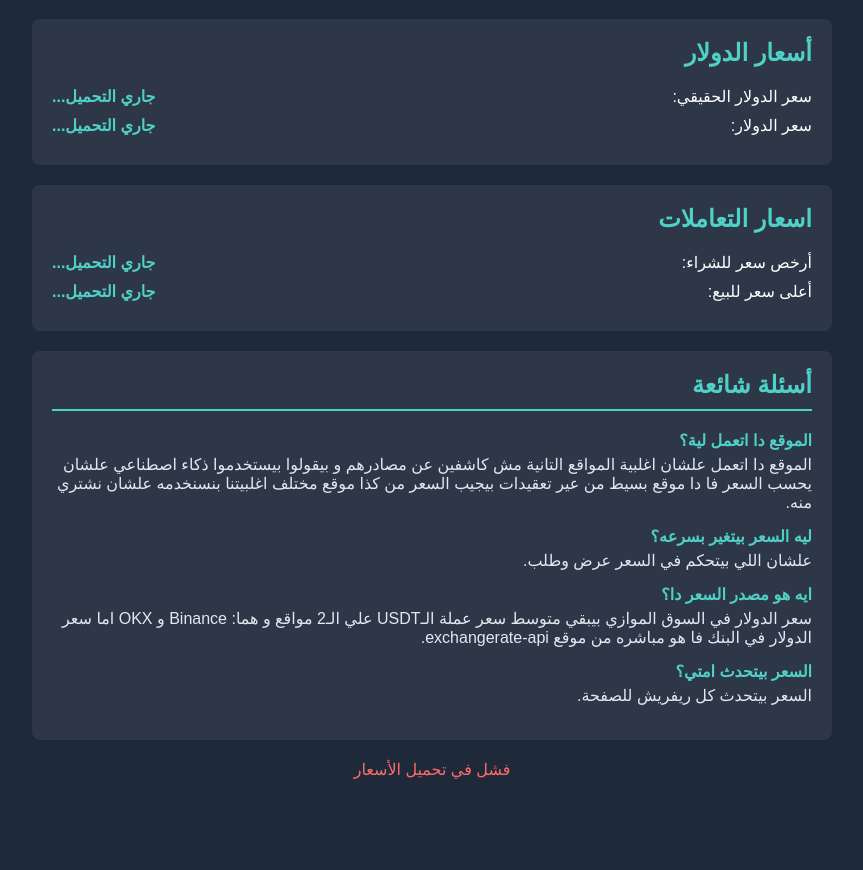
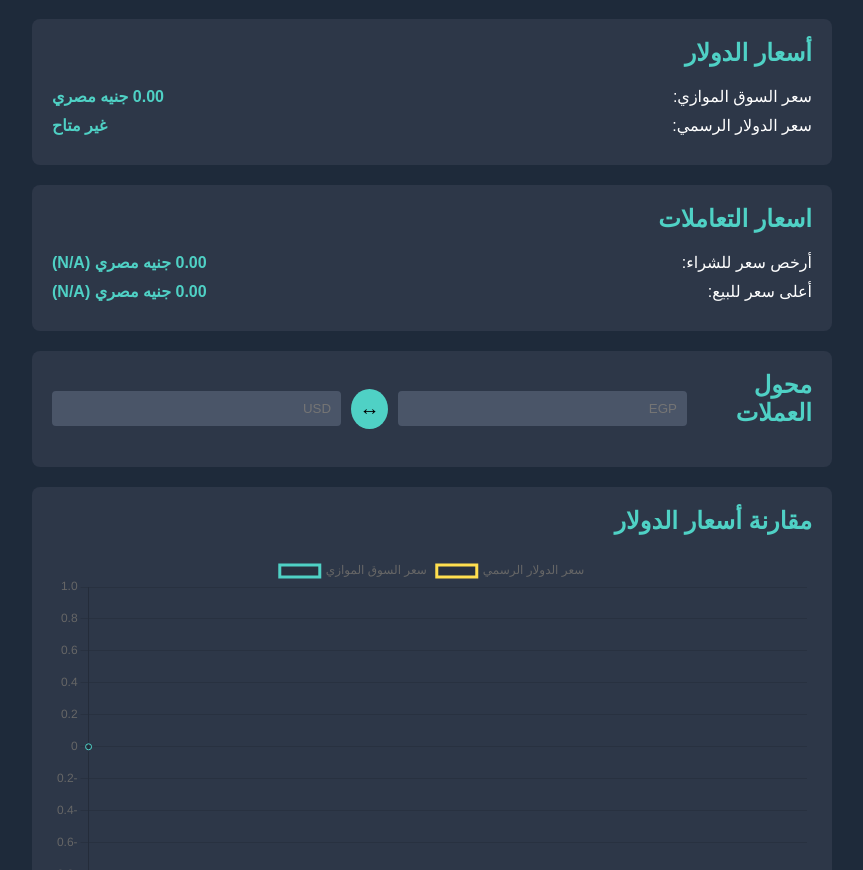
Before and after one commit to EsmailELBoBDev2/realegpprice, a plain HTML site: page index.html in a window 1280 px wide. Shown: the part 82-952 px from the top of the page, without its empty margins (208-1071 px from the left). Before the commit the page ends 881 px from the top, so only its background shows below. Drawn offline with nearby package versions, Linux system fonts and the light colour scheme; no server answers.

Commit message:
Update index.html

```diff
--- a/index.html
+++ b/index.html
@@ -1,290 +1,156 @@
 <!DOCTYPE html>
 <html lang="ar" dir="rtl">
-
 <head>
     <meta charset="UTF-8">
     <meta name="viewport" content="width=device-width, initial-scale=1.0">
     <title>أسعار العملات الرقمية</title>
+    <script src="https://cdnjs.cloudflare.com/ajax/libs/Chart.js/3.7.0/chart.min.js"></script>
     <style>
-        body {
-            font-family: Arial, sans-serif;
-            background-color: #1e2a3a;
-            color: #ffffff;
-            margin: 0;
-            padding: 20px;
-        }
-
-        .container {
-            max-width: 800px;
-            margin: 0 auto;
-        }
-
-        h1 {
-            text-align: center;
-            color: #4fd1c5;
-        }
-
-        .price-info {
-            background-color: #2d3748;
-            border-radius: 8px;
-            padding: 20px;
-            margin-bottom: 20px;
-        }
-
-        .price-info h2 {
-            color: #4fd1c5;
-            margin-top: 0;
-        }
-
-        .price-row {
-            display: flex;
-            justify-content: space-between;
-            margin-bottom: 10px;
-        }
-
-        .price {
-            font-weight: bold;
-            color: #4fd1c5;
-        }
-
-        #errorMessage {
-            color: #ff6b6b;
-            text-align: center;
-            margin-top: 20px;
-        }
-
-        .faq-section {
-            background-color: #2d3748;
-            border-radius: 8px;
-            padding: 20px;
-            margin-top: 20px;
-        }
-
-        .faq-section h2 {
-            color: #4fd1c5;
-            margin-top: 0;
-            border-bottom: 2px solid #4fd1c5;
-            padding-bottom: 10px;
-        }
-
-        .faq-item {
-            margin-bottom: 15px;
-        }
-
-        .faq-question {
-            font-weight: bold;
-            color: #4fd1c5;
-        }
-
-        .faq-answer {
-            margin-top: 5px;
-            color: #e2e8f0;
-        }
+        body{font-family:Arial,sans-serif;background-color:#1e2a3a;color:#fff;margin:0;padding:20px}.container{max-width:800px;margin:0 auto}h1{text-align:center;color:#4fd1c5}.price-info,.faq-section,.converter-section,.chart-section{background-color:#2d3748;border-radius:8px;padding:20px;margin-bottom:20px}.price-info h2,.faq-section h2,.converter-section h2,.chart-section h2{color:#4fd1c5;margin-top:0}.price-row{display:flex;justify-content:space-between;margin-bottom:10px}.price{font-weight:700;color:#4fd1c5}#errorMessage{color:#ff6b6b;text-align:center;margin-top:20px}.faq-section h2{border-bottom:2px solid #4fd1c5;padding-bottom:10px}.faq-item{margin-bottom:15px}.faq-question{font-weight:700;color:#4fd1c5}.faq-answer{margin-top:5px;color:#e2e8f0}.converter-section{display:flex;justify-content:space-between;align-items:center}.converter-input{width:40%;padding:10px;border-radius:4px;border:none;background-color:#4a5568;color:#fff}.converter-switch{background-color:#4fd1c5;border:none;border-radius:50%;width:40px;height:40px;cursor:pointer;display:flex;justify-content:center;align-items:center;font-size:20px}.chart-container{width:100%;height:300px}#switchCurrency{margin: 10px;}
     </style>
 </head>
-
 <body>
     <div class="container">
         <h1>أسعار العملات الرقمية</h1>
-
         <div class="price-info">
             <h2>أسعار الدولار</h2>
-            <div class="price-row">
-                <span>سعر الدولار الحقيقي:</span>
-                <span class="price" id="parallelMarketPrice">جاري التحميل...</span>
+            <div class="price-row"><span>سعر السوق الموازي:</span><span class="price" id="parallelMarketPrice">جاري التحميل...</span></div>
+            <div class="price-row"><span>سعر الدولار الرسمي:</span><span class="price" id="bankPrice">جاري التحميل...</span></div>
         </div>
-            <div class="price-row">
-                <span>سعر الدولار:</span>
-                <span class="price" id="bankPrice">جاري التحميل...</span>
-            </div>
-        </div>
-
         <div class="price-info">
             <h2>اسعار التعاملات</h2>
-            <div class="price-row">
-                <span>أرخص سعر للشراء:</span>
-                <span class="price" id="lowestBuyPrice">جاري التحميل...</span>
+            <div class="price-row"><span>أرخص سعر للشراء:</span><span class="price" id="lowestBuyPrice">جاري التحميل...</span></div>
+            <div class="price-row"><span>أعلى سعر للبيع:</span><span class="price" id="highestSellPrice">جاري التحميل...</span></div>
         </div>
-            <div class="price-row">
-                <span>أعلى سعر للبيع:</span>
-                <span class="price" id="highestSellPrice">جاري التحميل...</span>
+        <div class="converter-section">
+            <h2>محول العملات</h2>
+                <input type="number" id="fromAmount" class="converter-input" placeholder="EGP">
+            <button id="switchCurrency" class="converter-switch">↔</button>
+                <input type="number" id="toAmount" class="converter-input" placeholder="USD" readonly>
         </div>
+        <div class="chart-section">
+            <h2>مقارنة أسعار الدولار</h2>
+            <canvas id="priceChart"></canvas>
         </div>
-
         <div class="faq-section">
             <h2>أسئلة شائعة</h2>
-            <div class="faq-item">
-                <div class="faq-question">الموقع دا اتعمل لية؟</div>
-                <div class="faq-answer">الموقع دا اتعمل علشان اغلبية المواقع التانية مش كاشفين عن مصادرهم و بيقولوا بيستخدموا ذكاء اصطناعي علشان يحسب السعر فا دا موقع بسيط من عير تعقيدات بيجيب السعر من كذا موقع مختلف اغلبيتنا بنسنخدمه علشان نشتري منه.</div>
+            <div class="faq-item"><div class="faq-question">الموقع دا اتعمل لية؟</div><div class="faq-answer">الموقع دا اتعمل علشان اغلبية المواقع التانية مش كاشفين عن مصادرهم و بيوقلوا بيستخدموا ذكاء اصطناعي علشان يحسب السعر فا دا موقع بسيط من عير تعقيدات بيجيب السعر من كذا موقع مختلف اغلبيتنا بنسنخدمه علشان نشتري منه.</div></div>
+            <div class="faq-item"><div class="faq-question">ليه السعر بيتغير بسرعه؟</div><div class="faq-answer">علشان اللي بيتحكم في السعر عرض وطلب.</div></div>
+            <div class="faq-item"><div class="faq-question">ايه هو مصدر السعر دا؟</div><div class="faq-answer">سعر الدولار في السوق الموازي بيبقي متوسط سعر عملة الـUSDT علي الـ3 مواقع و هما: Binance و OKX اما سعر الدولار في البنك فا هو مباشره من موقع exchangerate-api.</div></div>
+            <div class="faq-item"><div class="faq-question">السعر بيتحدث امتي؟</div><div class="faq-answer">السعر بيتحدث كل ريفريش للصفحة.</div></div>
         </div>
-
-            <div class="faq-item">
-                <div class="faq-question">ليه السعر بيتغير بسرعه؟</div>
-                <div class="faq-answer">علشان اللي بيتحكم في السعر عرض وطلب.</div>
-            </div>
-
-            <div class="faq-item">
-                <div class="faq-question">ايه هو مصدر السعر دا؟</div>
-                <div class="faq-answer">سعر الدولار في السوق الموازي بيبقي متوسط سعر عملة الـUSDT علي الـ2 مواقع و هما: Binance و OKX اما سعر الدولار في البنك فا هو مباشره من موقع exchangerate-api.</div>
-            </div>
-
-            <div class="faq-item">
-                <div class="faq-question">السعر بيتحدث امتي؟</div>
-                <div class="faq-answer">السعر بيتحدث كل ريفريش للصفحة.</div>
-            </div>
-        </div>
-
         <div id="errorMessage"></div>
     </div>
+    <script>
+    const proxyUrl='https://cloudflare-cors-anywhere.esmailelbob01124320019.workers.dev/?',apiKey='128a06ba1139031764c31a1f';
+    let chart;
+    let priceHistory = JSON.parse(localStorage.getItem('priceHistory')) || [];
 
-    <script>
-        const proxyUrl = 'https://cloudflare-cors-anywhere.esmailelbob01124320019.workers.dev/?';
-        const apiKey = '128a06ba1139031764c31a1f'; // Replace with your ExchangeRate-API key
+    async function fetchWithProxy(e,t=1e4){const n=new AbortController,r=setTimeout(()=>n.abort(),t);try{const t=await fetch(proxyUrl+encodeURIComponent(e),{signal:n.signal});if(clearTimeout(r),!t.ok)throw new Error("Network response was not ok");return await t.text()}catch(t){throw console.error(`Error fetching ${e}:`,t),t}}
 
-        async function fetchWithProxy(url, timeout = 10000) {
-            const controller = new AbortController();
-            const id = setTimeout(() => controller.abort(), timeout);
+    async function fetchBinancePrice(e){const t="https://p2p.binance.com/bapi/c2c/v2/friendly/c2c/adv/search",n={fiat:"EGP",page:1,rows:1,tradeType:e,asset:"USDT",countries:[],proMerchantAds:!1,publisherType:null,payTypes:[],classifies:["mass","profession"]};try{const e=await fetch(proxyUrl+encodeURIComponent(t),{method:"POST",headers:{"Content-Type":"application/json"},body:JSON.stringify(n)});if(!e.ok)throw new Error("Network response was not ok");const r=await e.json();return{price:parseFloat(r.data[0].adv.price),platform:"Binance"}}catch(e){return console.error("Error fetching Binance price:",e),null}}
 
-            try {
-                const response = await fetch(proxyUrl + encodeURIComponent(url), {
-                    signal: controller.signal
-                });
-                clearTimeout(id);
+    async function fetchOKXPrice(e){const t="BUY"===e?"https://www.okx.com/p2p-markets/egp/buy-usdt":"https://www.okx.com/p2p-markets/egp/sell-usdt";try{const e=await fetchWithProxy(t),n=(new DOMParser).parseFromString(e,"text/html").querySelector("td.okui-table-cell span.price");if(!n)throw new Error("Price element not found");return{price:parseFloat(n.textContent.trim().split(" ")[0]),platform:"OKX"}}catch(e){return console.error("Error fetching OKX price:",e),null}}
 
-                if (!response.ok) {
-                    throw new Error('Network response was not ok');
-                }
-                return await response.text();
-            } catch (error) {
-                console.error(`Error fetching ${url}:`, error);
-                throw error;
+    async function fetchBankPrice(){const e=`https://v6.exchangerate-api.com/v6/${apiKey}/latest/USD`;try{const t=await fetch(e);if(!t.ok)throw new Error("Network response was not ok");return parseFloat((await t.json()).conversion_rates.EGP)}catch(e){console.error("Error fetching bank price:",e)}}
+
+    function calculateMedian(e){if(0===e.length)return 0;const t=e.slice().sort((e,t)=>e-t),n=Math.floor(t.length/2);return t.length%2==0?(t[n-1]+t[n])/2:t[n]}
+
+    async function updatePrices(){
+        try{
+            const[e,t,n,r,a]=await Promise.all([fetchBinancePrice("BUY"),fetchBinancePrice("SELL"),fetchOKXPrice("BUY"),fetchOKXPrice("SELL"),fetchBankPrice()]);
+            let o=[e,n].filter(e=>e!==null),i=[t,r].filter(e=>e!==null);
+            if(o.length===0)o=[{price:0,platform:"N/A"}];
+            if(i.length===0)i=[{price:0,platform:"N/A"}];
+            const c=o.reduce((e,t)=>e.price<t.price?e:t),l=i.reduce((e,t)=>e.price>t.price?e:t);
+            document.getElementById("lowestBuyPrice").textContent=`${c.price.toFixed(2)} جنيه مصري (${c.platform})`;
+            document.getElementById("highestSellPrice").textContent=`${l.price.toFixed(2)} جنيه مصري (${l.platform})`;
+            const s=calculateMedian(o.map(e=>e.price));
+            document.getElementById("parallelMarketPrice").textContent=`${s.toFixed(2)} جنيه مصري`;
+            document.getElementById("bankPrice").textContent=a?`${a.toFixed(2)} جنيه مصري`:"غير متاح";
+
+            // Update price history
+            priceHistory.push({date: new Date(), parallelMarketPrice: s, bankPrice: a});
+            if (priceHistory.length > 100) priceHistory.shift(); // Keep only last 100 records
+            localStorage.setItem('priceHistory', JSON.stringify(priceHistory));
+
+            updateChart();
+            updateConverter(s);
+        }catch(e){
+            console.error("Error updating prices:",e);
+            document.getElementById("errorMessage").textContent="فشل في تحميل الأسعار";
         }
     }
 
-        async function fetchBinancePrice(tradeType) {
-            const url = `https://p2p.binance.com/bapi/c2c/v2/friendly/c2c/adv/search`;
-            const body = {
-                fiat: "EGP",
-                page: 1,
-                rows: 1,
-                tradeType: tradeType,
-                asset: "USDT",
-                countries: [],
-                proMerchantAds: false,
-                publisherType: null,
-                payTypes: [],
-                classifies: ["mass", "profession"]
-            };
+    function updateChart() {
+        const ctx = document.getElementById('priceChart').getContext('2d');
+        const labels = priceHistory.map(entry => new Date(entry.date).toLocaleTimeString());
+        const parallelMarketData = priceHistory.map(entry => entry.parallelMarketPrice);
+        const bankData = priceHistory.map(entry => entry.bankPrice);
 
-            try {
-                const response = await fetch(proxyUrl + encodeURIComponent(url), {
-                    method: 'POST',
-                    headers: {
-                        'Content-Type': 'application/json',
+        if (chart) {
+            chart.data.labels = labels;
+            chart.data.datasets[0].data = parallelMarketData;
+            chart.data.datasets[1].data = bankData;
+            chart.update();
+        } else {
+            chart = new Chart(ctx, {
+                type: 'line',
+                data: {
+                    labels: labels,
+                    datasets: [{
+                        label: 'سعر السوق الموازي',
+                        data: parallelMarketData,
+                        borderColor: '#4fd1c5',
+                        tension: 0.1
+                    }, {
+                        label: 'سعر الدولار الرسمي',
+                        data: bankData,
+                        borderColor: '#FFDF4F',
+                        tension: 0.1
+                    }]
                 },
-                    body: JSON.stringify(body)
+                options: {
+                    responsive: true,
+                    scales: {
+                        y: {
+                            beginAtZero: false
+                        }
+                    }
+                }
             });
-
-                if (!response.ok) {
-                    throw new Error('Network response was not ok');
-                }
-
-                const data = await response.json();
-                return {
-                    price: parseFloat(data.data[0].adv.price),
-                    platform: 'Binance'
-                };
-            } catch (error) {
-                console.error('Error fetching Binance price:', error);
-                return null;
         }
     }
 
-        async function fetchOKXPrice(tradeType) {
-            const url = tradeType === 'BUY' ?
-                'https://www.okx.com/p2p-markets/egp/buy-usdt' :
-                'https://www.okx.com/p2p-markets/egp/sell-usdt';
+    function updateConverter(rate) {
+        const fromAmount = document.getElementById('fromAmount');
+        const toAmount = document.getElementById('toAmount');
+        const switchBtn = document.getElementById('switchCurrency');
+        let isEGPtoUSD = true;
 
-            try {
-                const html = await fetchWithProxy(url);
-                const parser = new DOMParser();
-                const doc = parser.parseFromString(html, 'text/html');
-                const priceElement = doc.querySelector('td.okui-table-cell span.price');
-                if (!priceElement) {
-                    throw new Error('Price element not found');
-                }
-
-                const price = parseFloat(priceElement.textContent.trim().split(' ')[0]);
-                return {
-                    price: price,
-                    platform: 'OKX'
-                };
-            } catch (error) {
-                console.error('Error fetching OKX price:', error);
-                return null;
+        function convert() {
+            if (isEGPtoUSD) {
+                toAmount.value = (parseFloat(fromAmount.value) / rate).toFixed(2);
+            } else {
+                toAmount.value = (parseFloat(fromAmount.value) * rate).toFixed(2);
             }
         }
 
-        async function fetchBankPrice() {
-            const url = `https://v6.exchangerate-api.com/v6/${apiKey}/latest/USD`;
-            try {
-                const response = await fetch(url);
-                if (!response.ok) {
-                    throw new Error('Network response was not ok');
-                }
-                const data = await response.json();
-                return parseFloat(data.conversion_rates.EGP);
-            } catch (error) {
-                console.error('Error fetching bank price:', error);
-            }
+        fromAmount.addEventListener('input', convert);
+
+        switchBtn.addEventListener('click', () => {
+            isEGPtoUSD = !isEGPtoUSD;
+            const temp = fromAmount.value;
+            fromAmount.value = toAmount.value;
+            toAmount.value = temp;
+            fromAmount.placeholder = isEGPtoUSD ? "EGP" : "USD";
+            toAmount.placeholder = isEGPtoUSD ? "USD" : "EGP";
+            convert();
+        });
     }
 
-        function calculateMedian(values) {
-            if (values.length === 0) return 0;
-            const sorted = values.slice().sort((a, b) => a - b);
-            const middle = Math.floor(sorted.length / 2);
-            return sorted.length % 2 === 0 ? (sorted[middle - 1] + sorted[middle]) / 2 : sorted[middle];
-        }
-
-        async function updatePrices() {
-            try {
-                const [binanceBuy, binanceSell, okxBuy, okxSell, bankPrice] = await Promise
-                    .all([
-                        fetchBinancePrice('BUY'),
-                        fetchBinancePrice('SELL'),
-                        fetchOKXPrice('BUY'),
-                        fetchOKXPrice('SELL'),
-                        fetchBankPrice()
-                    ]);
-
-                const buyPrices = [binanceBuy, okxBuy].filter(price => price !== null);
-                const sellPrices = [binanceSell, okxSell].filter(price => price !== null);
-
-                const lowestBuy = buyPrices.reduce((min, p) => p.price < min.price ? p : min);
-                const highestSell = sellPrices.reduce((max, p) => p.price > max.price ? p : max);
-
-                document.getElementById('lowestBuyPrice').textContent =
-                    `${lowestBuy.price.toFixed(2)} جنيه مصري (${lowestBuy.platform})`;
-                document.getElementById('highestSellPrice').textContent =
-                    `${highestSell.price.toFixed(2)} جنيه مصري (${highestSell.platform})`;
-
-                // Calculate median of buy prices for parallel market
-                const medianBuyPrice = calculateMedian(buyPrices.map(p => p.price));
-                document.getElementById('parallelMarketPrice').textContent =
-                    `${medianBuyPrice.toFixed(2)} جنيه مصري`;
-
-                // Update bank price
-                document.getElementById('bankPrice').textContent =
-                    `${bankPrice.toFixed(2)} جنيه مصري`;
-            } catch (error) {
-                console.error('Error updating prices:', error);
-                document.getElementById('errorMessage').textContent = 'فشل في تحميل الأسعار';
-            }
-        }
-
-        // Update prices
     updatePrices();
+    setInterval(updatePrices, 60000); // Update every minute
     </script>
 </body>
-
 </html>
```
Lines whose indentation alone changed are shown as unchanged.
